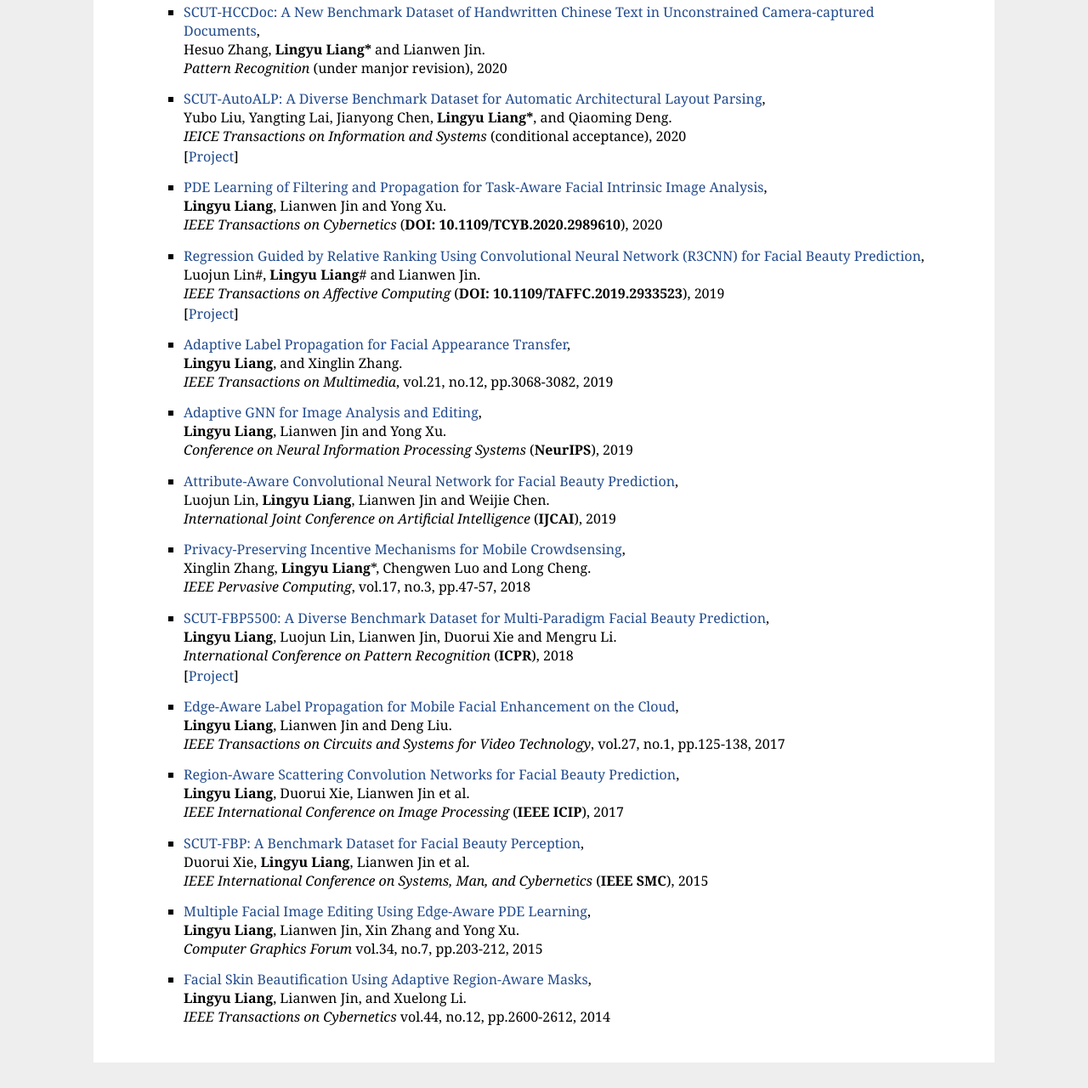
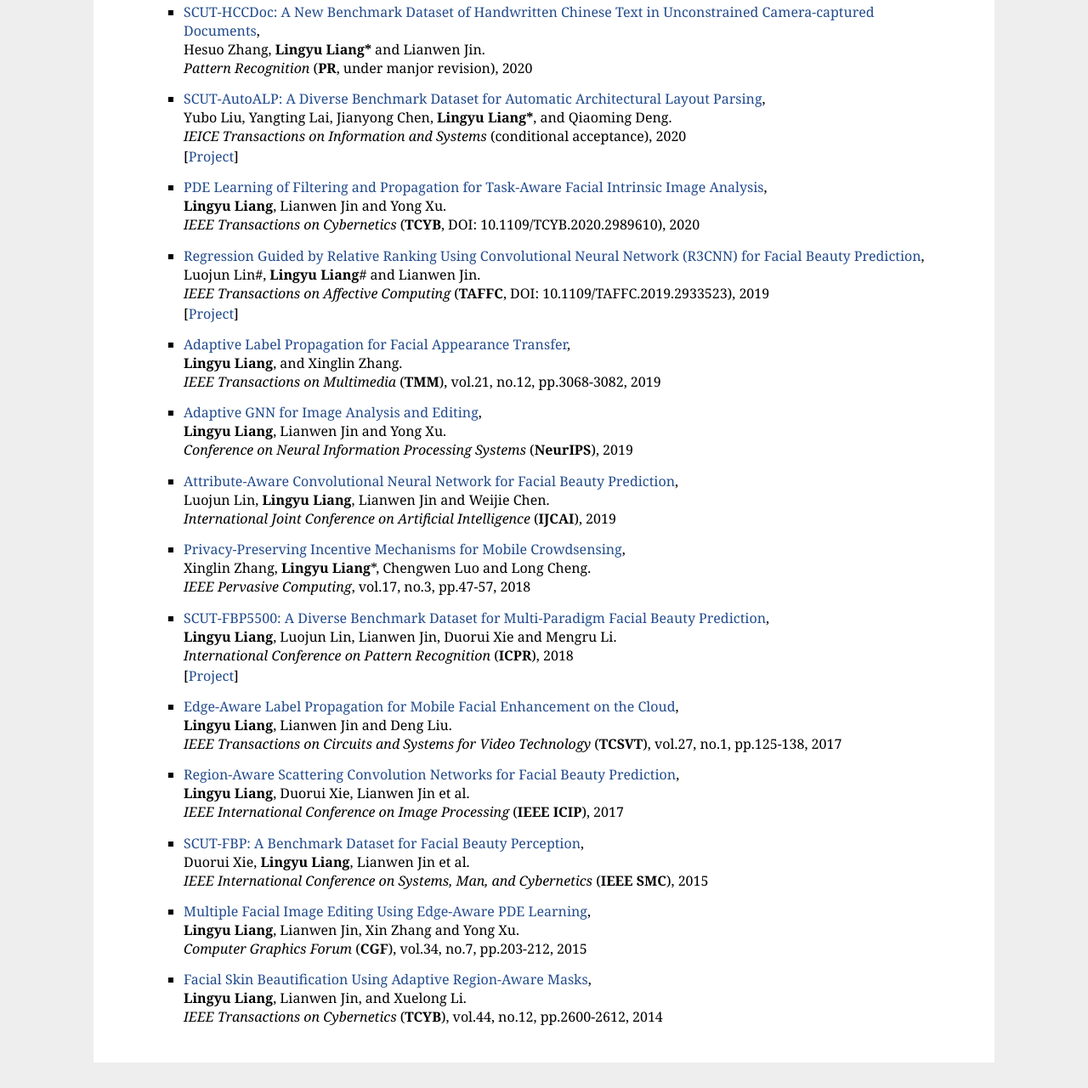
Before and after one commit to lianglysky/LY-Liang, a plain HTML site: page index.html in a window 1280 px wide. Shown: the part 668-1948 px from the top of the page at 85% size. Drawn offline with Linux system fonts and the light colour scheme.

Commit message:
Update index.html

```diff
--- a/index.html
+++ b/index.html
@@ -67,7 +67,7 @@
 	<li>
 		<a href="">SCUT-HCCDoc: A New Benchmark Dataset of Handwritten Chinese Text in Unconstrained Camera-captured Documents</a>,</br>
 		Hesuo Zhang, <b>Lingyu Liang*</b> and Lianwen Jin.</br>
-		<em>Pattern Recognition</em> (under manjor revision), 2020
+		<em>Pattern Recognition</em> (<b>PR</b>, under manjor revision), 2020
 	</li>
 	<li>
 		<a href="">SCUT-AutoALP: A Diverse Benchmark Dataset for Automatic Architectural Layout Parsing</a>,</br>
@@ -80,12 +80,12 @@
 	<li>
 		<a href="">PDE Learning of Filtering and Propagation for Task-Aware Facial Intrinsic Image Analysis</a>,</br>
 		<b>Lingyu Liang</b>, Lianwen Jin and Yong Xu.</br>
-		<em>IEEE Transactions on Cybernetics</em> (<b>DOI: 10.1109/TCYB.2020.2989610</b>), 2020
+		<em>IEEE Transactions on Cybernetics</em> (<b>TCYB</b>, DOI: 10.1109/TCYB.2020.2989610), 2020
 	</li>
 	<li>
 		<a href="">Regression Guided by Relative Ranking Using Convolutional Neural Network (R3CNN) for Facial Beauty Prediction</a>,</br>
 		Luojun Lin#, <b>Lingyu Liang</b># and Lianwen Jin.</br>
-		<em>IEEE Transactions on Affective Computing</em> (<b>DOI: 10.1109/TAFFC.2019.2933523</b>), 2019
+		<em>IEEE Transactions on Affective Computing</em> (<b>TAFFC</b>, DOI: 10.1109/TAFFC.2019.2933523), 2019
 		<p style="margin-top:3px">
 			[<a href="https://github.com/HCIILAB/SCUT-FBP5500-Database-Release">Project</a>]
 		</p>
@@ -93,7 +93,7 @@
 	<li>
 		<a href=""> Adaptive Label Propagation for Facial Appearance Transfer</a>,</br>
 		<b>Lingyu Liang</b>, and Xinglin Zhang.</br>
-		<em>IEEE Transactions on Multimedia</em>, vol.21, no.12, pp.3068-3082, 2019
+		<em>IEEE Transactions on Multimedia</em> (<b>TMM</b>), vol.21, no.12, pp.3068-3082, 2019
 	</li>
 	<li>
 		<a href="">	Adaptive GNN for Image Analysis and Editing</a>,</br>
@@ -121,7 +121,7 @@
 	<li>
 		<a href="">Edge-Aware Label Propagation for Mobile Facial Enhancement on the Cloud</a>,</br>
 		<b>Lingyu Liang</b>, Lianwen Jin and Deng Liu.</br>
-		<em>IEEE Transactions on Circuits and Systems for Video Technology</em>, vol.27, no.1, pp.125-138, 2017 </br>
+		<em>IEEE Transactions on Circuits and Systems for Video Technology</em> (<b>TCSVT</b>), vol.27, no.1, pp.125-138, 2017 </br>
 	</li>
 	<li>
 		<a href="">Region-Aware Scattering Convolution Networks for Facial Beauty Prediction</a>,</br>
@@ -139,12 +139,12 @@
 	<li>
 		<a href="">Multiple Facial Image Editing Using Edge-Aware PDE Learning</a>,</br>
 		<b>Lingyu Liang</b>, Lianwen Jin, Xin Zhang and Yong Xu.</br>
-		<em>Computer Graphics Forum</em> vol.34, no.7, pp.203-212, 2015
+		<em>Computer Graphics Forum</em> (<b>CGF</b>), vol.34, no.7, pp.203-212, 2015
 	</li>
 	<li>
 		<a href="">Facial Skin Beautification Using Adaptive Region-Aware Masks</a>,</br>
 		<b>Lingyu Liang</b>, Lianwen Jin, and Xuelong Li.</br>
-		<em>IEEE Transactions on Cybernetics</em> vol.44, no.12, pp.2600-2612, 2014
+		<em>IEEE Transactions on Cybernetics</em> (<b>TCYB</b>), vol.44, no.12, pp.2600-2612, 2014
 	</li>
 
 
```
